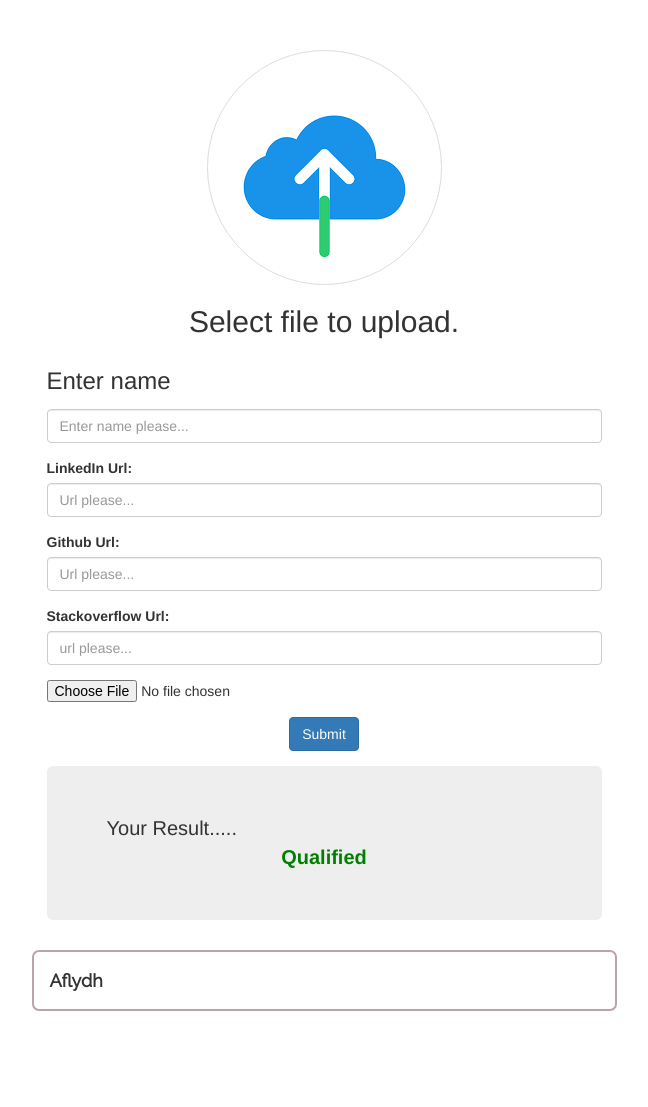
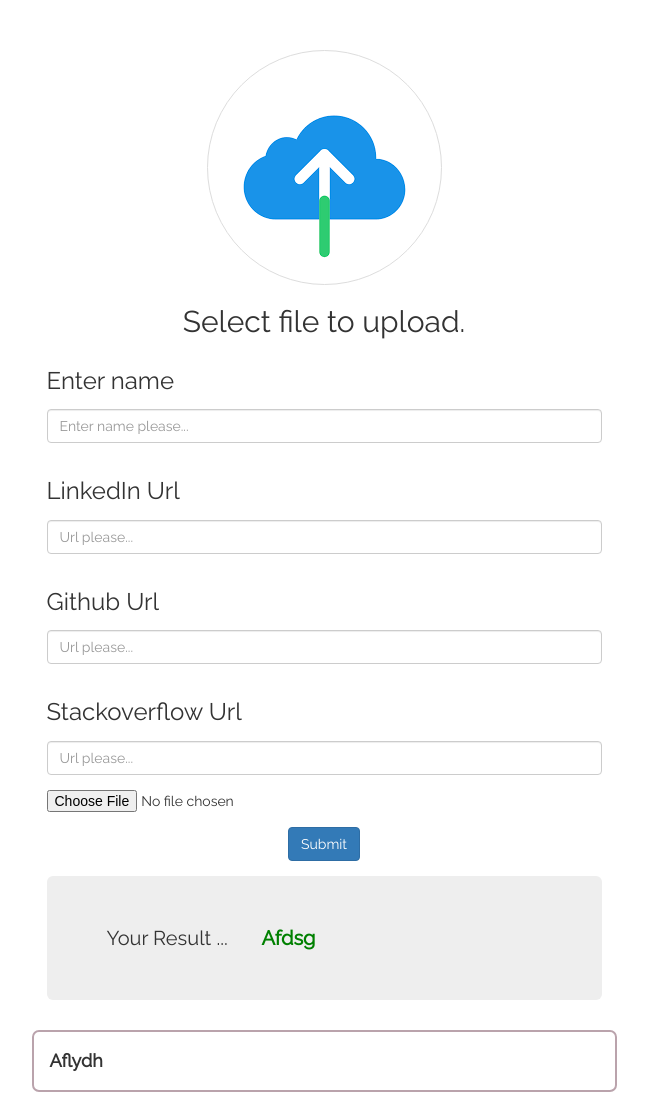
Before and after one commit to divakar-lakhera/Makeathon2020, a Flask app: page / in a window 1280 px wide. Shown: the whole page, without its empty margins (316-964 px from the left). Before the commit the page ends 1011 px from the top, so only its background shows below. Run offline with Flask 2, Linux system fonts and the light colour scheme; parts of the project's set-up code (start-up, migrations or seed data) failed here and were passed over; some libraries are stand-ins or nearby versions.

Commit message:
Update file_uploading.html

```diff
--- a/Makeathon2020/Makeathon2020/templates/file_uploading.html
+++ b/Makeathon2020/Makeathon2020/templates/file_uploading.html
@@ -1,10 +1,10 @@
 <!DOCTYPE html>
-<html>
+<html lang="eng">
 <head>
 	<meta charset="utf-8">
 	<!-- <meta http-equiv="refresh" content="2"> -->
 	<title>
-		Page laoder.
+		Page laoder
 	</title>
 
 	<!-- Latest compiled and minified CSS -->
@@ -21,12 +21,15 @@
 
 
 	<style type="text/css">
+		body
+		{
+			font-family: 'Raleway';
+		}
 		.process-div
 		{
 			padding: 16px;
 			border-radius: 7px;
-			/*color:;*/
-			font-family: 'Raleway';
+			background-color: ;
 			font-size: 18px;
 			text-transform: capitalize;
 			font-weight: 800;
@@ -50,17 +53,18 @@
 			text-transform: capitalize;
 			font-size: 20px;
 			color: green;
-			font-weight: 900;
+			font-weight: 800;
 		}
+
 	</style>
 </head>
 <body>
 	<div class="container main-div">
 		<div class="row">
-			<div class="first-ro col-lg-offset-3 col-lg-6 col-md-offset-3 col-md-6 col-sm-12">
+			<div class="col-lg-offset-3 col-lg-6 col-md-offset-3 col-md-6 col-sm-12">
 				<div class="">
 					<div class="text-center image">
-						<img src="image/file_uploading.png" class="img-circle image-responsive img-thumbnail img-fluid" alt="file-image">
+						<img src="file_uploading.png" class="img-circle image-responsive img-thumbnail img-fluid" alt="file-image">
 					</div>
 
 					<div class="text-center">
@@ -68,29 +72,31 @@
 					</div>
 
 					<div>
-						<form method="POST" enctype="multipart/form-data">
+						<!-- add link in form. -->
+						<!-- will done by divakar. -->
+						<form method="POST" enctype="multipart/form-data" action="#">
 							<div class="form-group">
 								<label><h3>Enter name</h3></label>
-								<input type="text" name="name" placeholder="Enter name please..." class="form-control" required>
+								<input type="text" name="" placeholder="Enter name please..." class="form-control" required>
 							</div>
 
 							<div class="form-group">
-								<label>LinkedIn Url:</label>
-								<input type="url" name="linkedin_url" class="form-control" placeholder="Url please..." required>
+								<label><h3>LinkedIn Url</h3></label>
+								<input type="url" name="linkedin" class="form-control" placeholder="Url please..." required>
 							</div>
 
 							<div class="form-group">
-								<label>Github Url:</label>
-								<input type="url" name="github_url" class="form-control" placeholder="Url please..." required>
+								<label><h3>Github Url</h3></label>
+								<input type="url" name="github" class="form-control" placeholder="Url please..." required>
 							</div>
 
 							<div class="form-group">
-								<label>Stackoverflow Url:</label>
-								<input type="Url" name="stackoverflow_url" class="form-control" placeholder="url please...">
+								<label><h3>Stackoverflow Url</h3></label>
+								<input type="url" name="stackoverflow" class="form-control" placeholder="Url please...">
 							</div>
 
 							<div class="form-group">
-								<input type="file" name="resume" id="file" required>
+								<input type="file" name="file" id="file" required>
 							</div>
 
 							<div class="form-group text-center">
@@ -102,17 +108,18 @@
 
 				</div>
 				<!-- this div contain score will updated by divakar lakhera. -->
-				<div class="score-div jumbotron">
-					<div>Your result.....</div>
-					<!-- result come in this div -->
-					<!-- id of use if result-div -->
-					<div class="result-div text-center" id="result-div">
-						qualified
+				<div class="jumbotron answer-div">
+					<div class="row score-div">
+						<div class="col-lg-4 col-sm-4 col-md-6 col-xs-3 col-xl-4">
+							Your result ...
+						</div>
+
+						<div class="col-xl-3 col-lg-3 col-md-3 col-sm-3 col-xs-4 result-div " id="result-div">
+							afdsg
+						</div>
 					</div>
 				</div>
-
 			</div>
-
 		<div class="col-lg-offset-3 col-lg-6 col-md-offset-3 col-md-6 col-sm-12 process-div">
 			<div class="processing" id="processing">
 				aflydh
```
